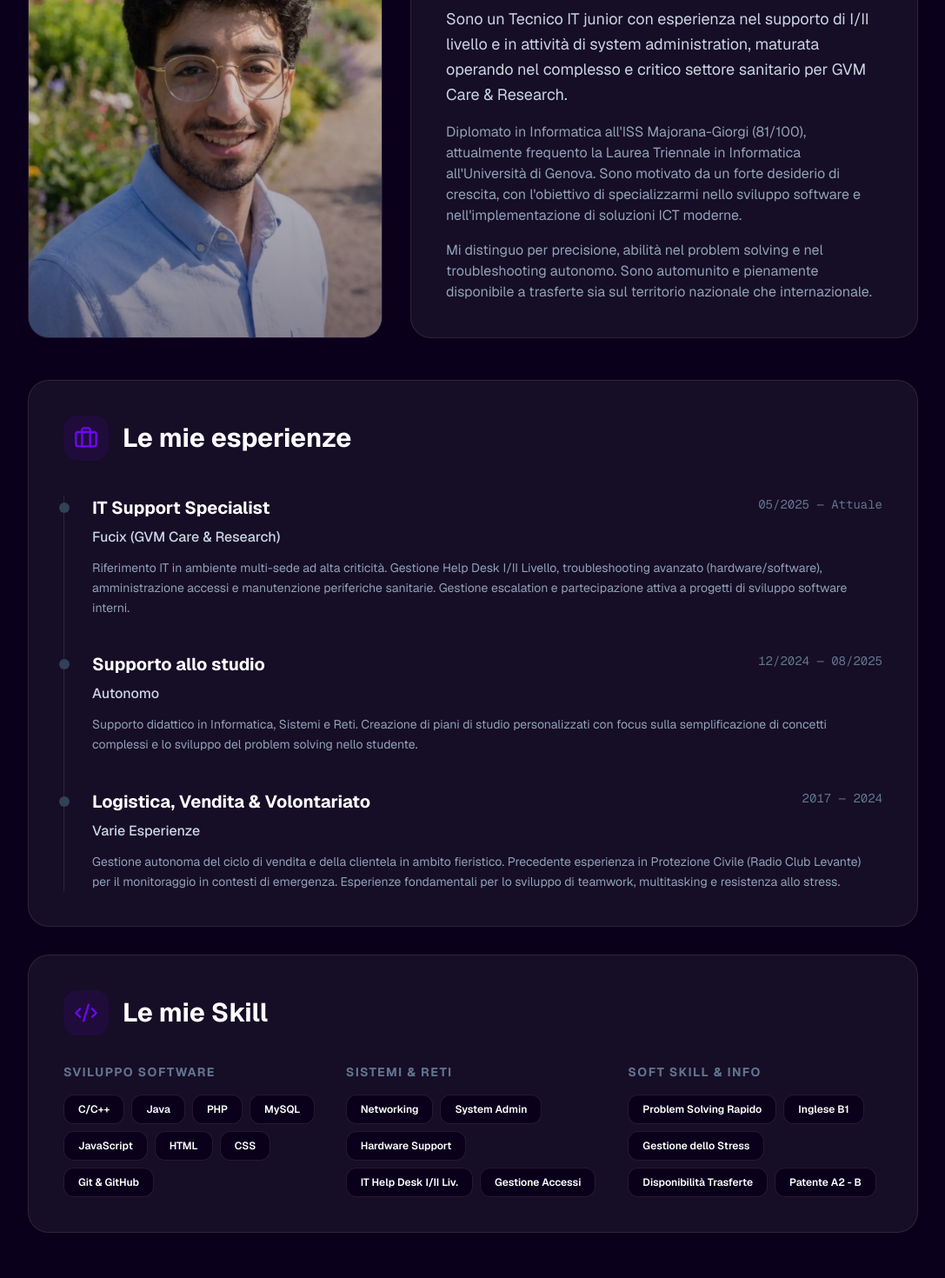
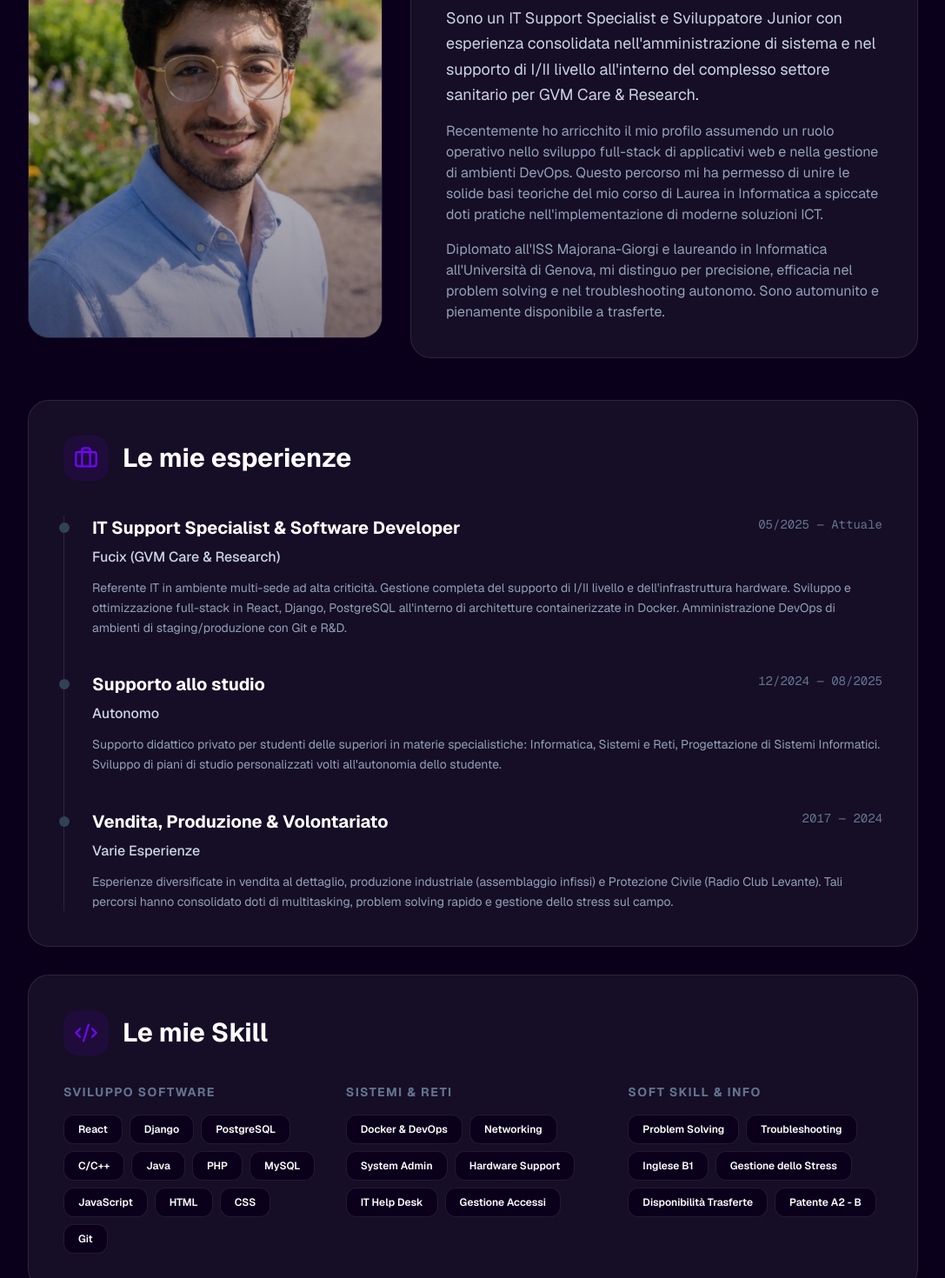
Before and after one commit to davide-ferraroIT/portfolio, a Next.js app: page /about-me in a window 1280 px wide. Shown: the part 440-1910 px from the top of the page at 87% size, without its empty margins (96-1183 px from the left). Built offline with nearby package versions, Linux system fonts and the light colour scheme.

Commit message:
docs: ottimizzazione descrizioni e componenti per target recruiter

```diff
--- a/src/components/about-me/BioCard.tsx
+++ b/src/components/about-me/BioCard.tsx
@@ -21,13 +21,13 @@ export default function BioCard({ fadeInUp }: BioCardProps) {
       </div>
       <div className="space-y-4">
         <p className="text-slate-300 text-lg leading-relaxed">
-          Sono un Tecnico IT junior con esperienza nel supporto di I/II livello e in attività di system administration, maturata operando nel complesso e critico settore sanitario per GVM Care & Research.
+          Sono un IT Support Specialist e Sviluppatore Junior con esperienza consolidata nell&apos;amministrazione di sistema e nel supporto di I/II livello all&apos;interno del complesso settore sanitario per GVM Care & Research.
         </p>
         <p className="text-slate-400">
-          Diplomato in Informatica all&apos;ISS Majorana-Giorgi (81/100), attualmente frequento la Laurea Triennale in Informatica all&apos;Università di Genova. Sono motivato da un forte desiderio di crescita, con l&apos;obiettivo di specializzarmi nello sviluppo software e nell&apos;implementazione di soluzioni ICT moderne.
+          Recentemente ho arricchito il mio profilo assumendo un ruolo operativo nello sviluppo full-stack di applicativi web e nella gestione di ambienti DevOps. Questo percorso mi ha permesso di unire le solide basi teoriche del mio corso di Laurea in Informatica a spiccate doti pratiche nell&apos;implementazione di moderne soluzioni ICT.
         </p>
         <p className="text-slate-400">
-          Mi distinguo per precisione, abilità nel problem solving e nel troubleshooting autonomo. Sono automunito e pienamente disponibile a trasferte sia sul territorio nazionale che internazionale.
+          Diplomato all&apos;ISS Majorana-Giorgi e laureando in Informatica all&apos;Università di Genova, mi distinguo per precisione, efficacia nel problem solving e nel troubleshooting autonomo. Sono automunito e pienamente disponibile a trasferte.
         </p>
       </div>
     </motion.section>
--- a/src/components/about-me/ExperienceCard.tsx
+++ b/src/components/about-me/ExperienceCard.tsx
@@ -9,22 +9,22 @@ interface ExperienceCardProps {
 
 const experiences = [
   {
-    role: "IT Support Specialist",
+    role: "IT Support Specialist & Software Developer",
     company: "Fucix (GVM Care & Research)",
     period: "05/2025 — Attuale",
-    description: "Riferimento IT in ambiente multi-sede ad alta criticità. Gestione Help Desk I/II Livello, troubleshooting avanzato (hardware/software), amministrazione accessi e manutenzione periferiche sanitarie. Gestione escalation e partecipazione attiva a progetti di sviluppo software interni."
+    description: "Referente IT in ambiente multi-sede ad alta criticità. Gestione completa del supporto di I/II livello e dell'infrastruttura hardware. Sviluppo e ottimizzazione full-stack in React, Django, PostgreSQL all'interno di architetture containerizzate in Docker. Amministrazione DevOps di ambienti di staging/produzione con Git e R&D."
   },
   {
     role: "Supporto allo studio",
     company: "Autonomo",
     period: "12/2024 — 08/2025",
-    description: "Supporto didattico in Informatica, Sistemi e Reti. Creazione di piani di studio personalizzati con focus sulla semplificazione di concetti complessi e lo sviluppo del problem solving nello studente."
+    description: "Supporto didattico privato per studenti delle superiori in materie specialistiche: Informatica, Sistemi e Reti, Progettazione di Sistemi Informatici. Sviluppo di piani di studio personalizzati volti all'autonomia dello studente."
   },
   {
-    role: "Logistica, Vendita & Volontariato",
+    role: "Vendita, Produzione & Volontariato",
     company: "Varie Esperienze",
     period: "2017 — 2024",
-    description: "Gestione autonoma del ciclo di vendita e della clientela in ambito fieristico. Precedente esperienza in Protezione Civile (Radio Club Levante) per il monitoraggio in contesti di emergenza. Esperienze fondamentali per lo sviluppo di teamwork, multitasking e resistenza allo stress."
+    description: "Esperienze diversificate in vendita al dettaglio, produzione industriale (assemblaggio infissi) e Protezione Civile (Radio Club Levante). Tali percorsi hanno consolidato doti di multitasking, problem solving rapido e gestione dello stress sul campo."
   }
 ];
 
--- a/src/components/about-me/SkillsCard.tsx
+++ b/src/components/about-me/SkillsCard.tsx
@@ -7,9 +7,9 @@ interface SkillsCardProps {
   fadeInUp: MotionProps;
 }
 
-const softwareSkills = ["C/C++", "Java", "PHP", "MySQL", "JavaScript", "HTML", "CSS", "Git & GitHub"];
-const systemSkills = ["Networking", "System Admin", "Hardware Support", "IT Help Desk I/II Liv.", "Gestione Accessi"];
-const softSkills = ["Problem Solving Rapido", "Inglese B1", "Gestione dello Stress", "Disponibilità Trasferte", "Patente A2 - B"];
+const softwareSkills = ["React", "Django", "PostgreSQL", "C/C++", "Java", "PHP", "MySQL", "JavaScript", "HTML", "CSS", "Git"];
+const systemSkills = ["Docker & DevOps", "Networking", "System Admin", "Hardware Support", "IT Help Desk", "Gestione Accessi"];
+const softSkills = ["Problem Solving", "Troubleshooting", "Inglese B1", "Gestione dello Stress", "Disponibilità Trasferte", "Patente A2 - B"];
 
 export default function SkillsCard({ fadeInUp }: SkillsCardProps) {
   return (
--- a/src/components/home/AboutSection.tsx
+++ b/src/components/home/AboutSection.tsx
@@ -26,10 +26,10 @@ export default function AboutSection() {
             className="space-y-6 text-lg md:text-xl text-slate-700 leading-relaxed"
             >
             <p>
-                Ciao, sono Davide. Prima di immergermi a tempo pieno nello sviluppo software, ho vissuto in prima persona cosa significa stare dietro al bancone e mandare avanti un&apos;attività a contatto con il pubblico. So bene che quando hai un negozio o un locale, ogni minuto è prezioso e l&apos;ultima cosa che vuoi è perdere tempo con strumenti digitali complicati. Ecco perché ho un obiettivo molto chiaro: costruire siti web e applicazioni che ti semplifichino davvero la vita.
+                Ciao, sono Davide. Sono un IT Support Specialist e Sviluppatore Junior con esperienza pratica nell&apos;amministrazione di sistema e nello sviluppo full-stack di applicativi web. Unisco solide basi accademiche — come Laureando in Informatica all&apos;Università di Genova — a una forte operatività sul campo maturata in ambienti lavorativi ad alta criticità.
             </p>
             <p>
-                Il mio lavoro non è solo scrivere codice, ma ascoltare le tue esigenze e creare soluzioni su misura (come gestire ordini, vetrine online o flussi di lavoro) che ti tolgano il peso della tecnologia, lasciandoti libero di fare quello che ami: curare i tuoi clienti.
+                Il mio percorso mi ha permesso di sviluppare una visione a 360 gradi dell&apos;IT: dalla gestione e troubleshooting hardware/software di I e II livello, fino allo sviluppo di piattaforme moderne (React, Django, Docker) e all&apos;orchestrazione di pipeline DevOps. Il mio obiettivo è progettare e manutenere soluzioni ICT robuste, efficienti e orientate al problem solving.
             </p>
             </motion.div>
 
--- a/src/components/home/ContactSection.tsx
+++ b/src/components/home/ContactSection.tsx
@@ -24,7 +24,7 @@ export default function ContactSection() {
             transition={{ delay: 0.1 }}
             className="text-slate-500 text-lg"
           >
-            Hai un&apos;idea nel cassetto? O magari vuoi solo capire come il digitale può darti una mano?
+            Sei alla ricerca di un profilo tecnico motivato per il tuo team o desideri approfondire le mie competenze? Non esitare a scrivermi.
           </motion.p>
         </div>
 
--- a/src/components/home/ProjectsSection.tsx
+++ b/src/components/home/ProjectsSection.tsx
@@ -5,7 +5,7 @@ import { motion } from 'framer-motion';
 import { ArrowRight, Radio, ShieldCheck, Wifi } from 'lucide-react';
 
 const featuredProject = {
-  title: "AutoPass 🚗⚡",
+  title: "AutoPass",
   subtitle: "Sistema IoT su ESP32 per Automazione Cancelli via iBeacon & Wi-Fi OTA",
   description: "Sistema embedded basato su ESP32 e PlatformIO progettato per l'apertura automatica di cancelli o garage tramite rilevamento di prossimità di dispositivi iBeacon (smartphone, tag BLE o smartwatch), dotato di protezione anti-rimbalzo (cooldown) e aggiornamenti wireless del firmware via Wi-Fi.",
   tags: ["ESP32", "C++ / PlatformIO", "NimBLE-Arduino", "iBeacon BLE", "ArduinoOTA"],
--- a/src/components/projects/AutoPassShowcase.tsx
+++ b/src/components/projects/AutoPassShowcase.tsx
@@ -229,9 +229,9 @@ export default function AutoPassShowcase() {
                 </div>
                 <div className="bg-black/30 border border-white/10 p-6 rounded-2xl space-y-3">
                   <Zap className="text-hover" size={28} />
-                  <h3 className="text-lg font-bold">Impulso Relè Controllato</h3>
+                  <h3 className="text-lg font-bold">Attuazione del Relè</h3>
                   <p className="text-slate-400 text-sm">
-                    Gestione precisa del contatto pulito del relè per simulare la pressione del pulsante di apertura del cancello automatico.
+                    Pilotaggio a basso livello tramite i pin dell&apos;ESP32, interfacciandosi in modo sicuro con il circuito del cancello automatico.
                   </p>
                 </div>
                 <div className="bg-black/30 border border-white/10 p-6 rounded-2xl space-y-3">
```
